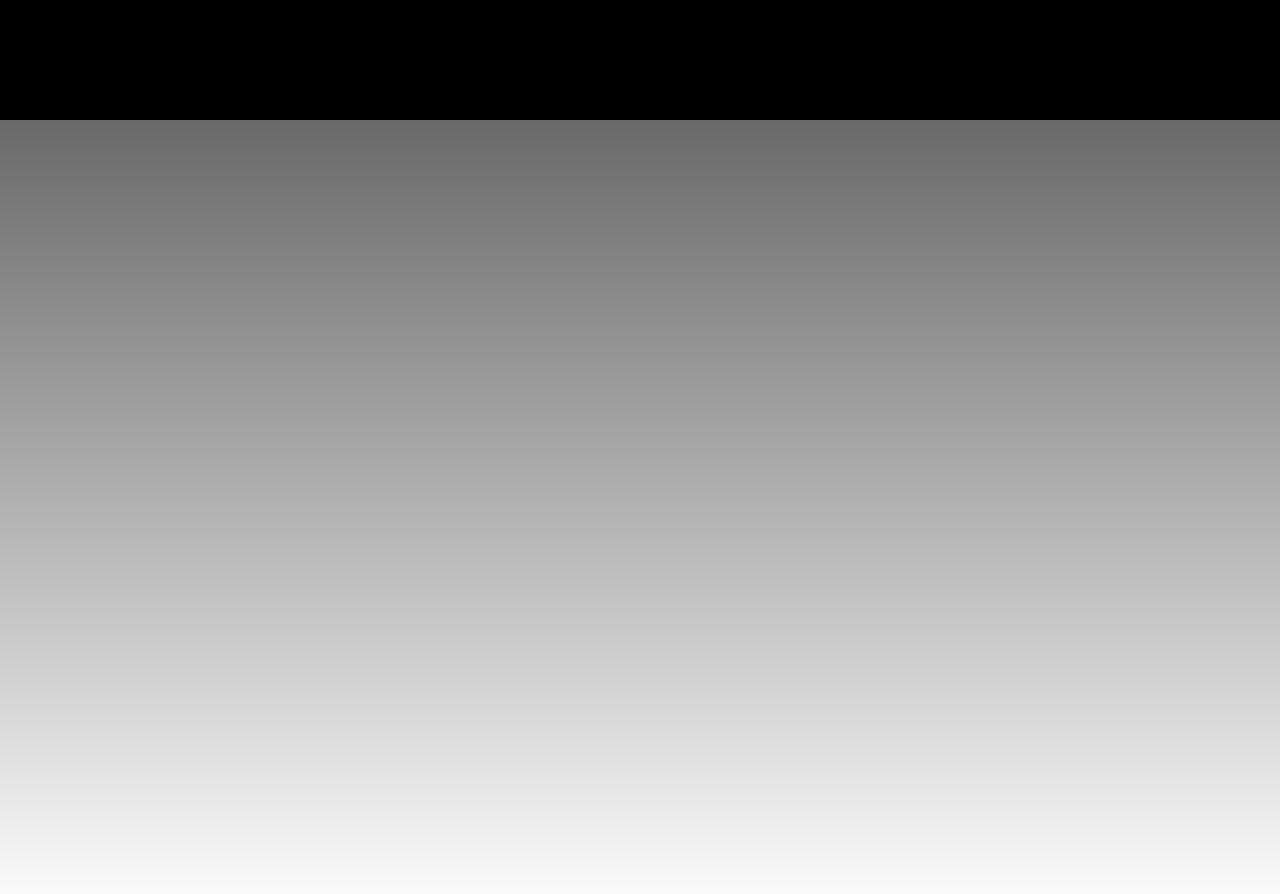
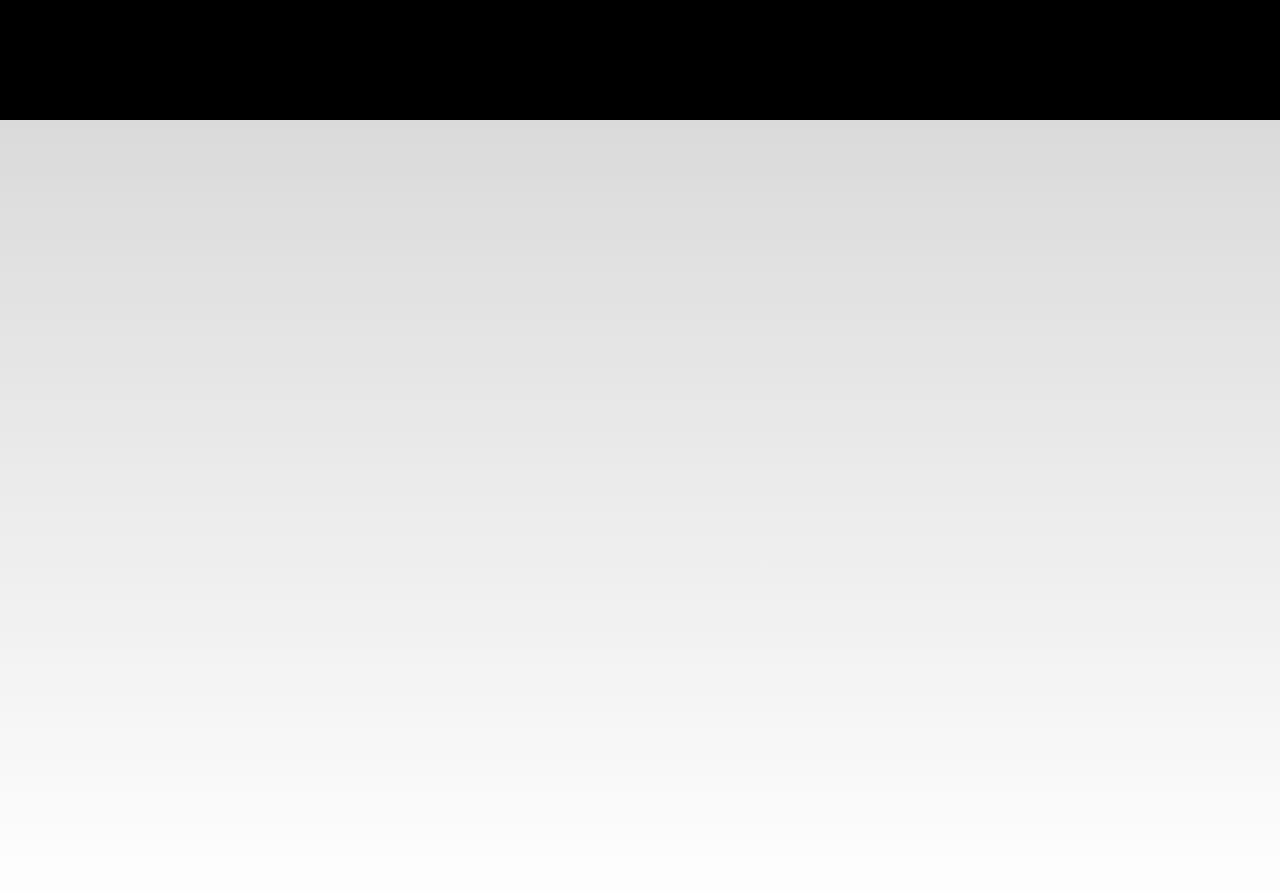
Before and after one commit to Viktoria123/Landing, a plain HTML site: page index.html in a window 1280 px wide. Shown: the part 880-1774 px from the top of the page. Drawn offline with Linux system fonts and the light colour scheme; a web font is replaced by a local one.

Commit message:
gradient

```diff
--- a/css/style.css
+++ b/css/style.css
@@ -93,5 +93,5 @@ header {
 
 .section-phone {
 	height: 800px;
-	background: linear-gradient(to bottom, #696969, #ffffff);
+	background: linear-gradient(to bottom, #dadada, #ffffff);
 }
```
